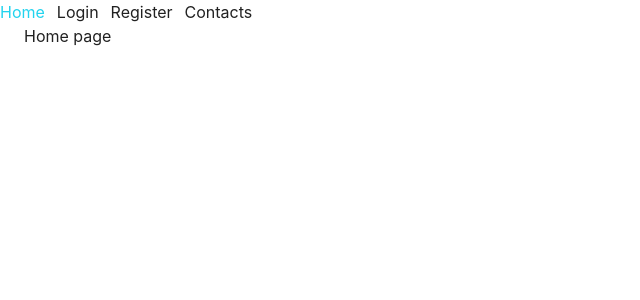
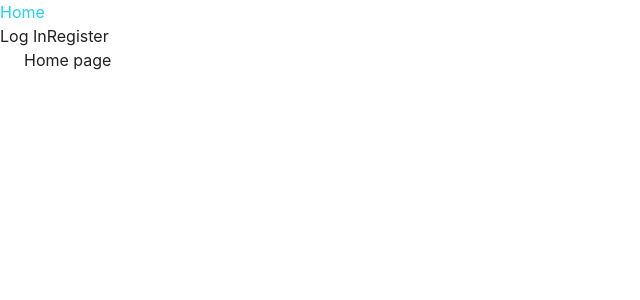
Before and after one commit to Mariia848912/phonebook-ts, a React (Vite) app: page / in a window 1280 px wide. Shown: the top 300 px of the page, without its empty margins (0-640 px from the left). Built offline with nearby package versions, Linux system fonts and the light colour scheme.

Commit message:
feat: adds appbar

```diff
--- /dev/null
+++ b/src/components/Header/AppBar.tsx
@@ -0,0 +1,14 @@
+import { useAuth } from "../../hooks";
+import { AuthNav } from "./AuthNav";
+import { Navigation } from "./Navigation";
+import { UserMenu } from "./UserMenu";
+
+export const AppBar = () => {
+  const { isLoggedIn } = useAuth();
+  return (
+    <header>
+      <Navigation />
+      {isLoggedIn ? <UserMenu /> : <AuthNav />}
+    </header>
+  );
+};
--- /dev/null
+++ b/src/components/Header/AuthNav.tsx
@@ -0,0 +1,14 @@
+import { NavLink } from "react-router-dom";
+
+export const AuthNav = () => {
+  return (
+    <div>
+      <NavLink to="/login" className="aria-[current=page]:text-cyan-400">
+        Log In
+      </NavLink>
+      <NavLink to="/register" className="aria-[current=page]:text-cyan-400">
+        Register
+      </NavLink>
+    </div>
+  );
+};
--- /dev/null
+++ b/src/components/Header/Navigation.tsx
@@ -0,0 +1,18 @@
+import { NavLink } from "react-router-dom";
+import { useAuth } from "../../hooks";
+
+export const Navigation = () => {
+  const { isLoggedIn } = useAuth();
+  return (
+    <nav>
+      <NavLink to="/" className="aria-[current=page]:text-cyan-400">
+        Home
+      </NavLink>
+      {isLoggedIn && (
+        <NavLink to="/contacts" className="aria-[current=page]:text-cyan-400">
+          Contacts
+        </NavLink>
+      )}
+    </nav>
+  );
+};
--- /dev/null
+++ b/src/components/Header/UserMenu.tsx
@@ -0,0 +1,15 @@
+import { useAuth } from "../../hooks";
+import { logOut } from "../../redux/auth/authOperations";
+import { useAppDispatch } from "../../redux/hooks";
+
+export const UserMenu = () => {
+  const dispatch = useAppDispatch();
+  const { user } = useAuth();
+  const handleLogOut = () => dispatch(logOut());
+  return (
+    <div>
+      <p>Welcome, {user.name}</p>
+      <button onClick={handleLogOut}> Logout </button>
+    </div>
+  );
+};
--- a/src/components/SharedLayout.tsx
+++ b/src/components/SharedLayout.tsx
@@ -1,22 +1,17 @@
 import { Suspense } from "react";
-import { Outlet, NavLink } from "react-router-dom";
+import { Outlet } from "react-router-dom";
 import { Container } from "./Common/Container";
+import { AppBar } from "./Header/AppBar";
 
 export const SharedLayout = () => {
   return (
     <>
-      <nav className="flex gap-[12px]	">
-        <NavLink to="/" className='aria-[current=page]:text-cyan-400 '>Home</NavLink>
-        <NavLink to="/login" className='aria-[current=page]:text-cyan-400 '>Login</NavLink>
-        <NavLink to="/register" className='aria-[current=page]:text-cyan-400 '>Register</NavLink>
-        <NavLink to="/contacts" className='aria-[current=page]:text-cyan-400 '>Contacts</NavLink>
-      </nav>
-
+      <AppBar />
       <Suspense>
         <main>
           <Container>
             <Outlet />
-            </Container>
+          </Container>
         </main>
       </Suspense>
     </>
```
